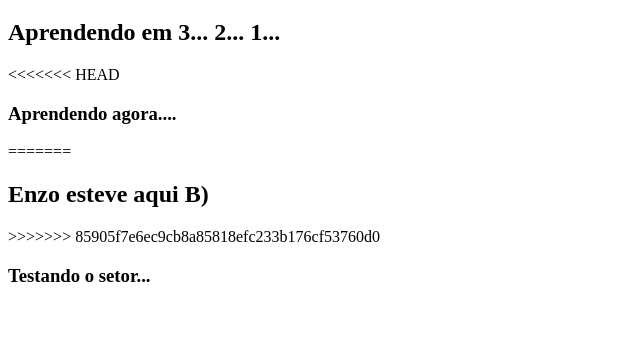
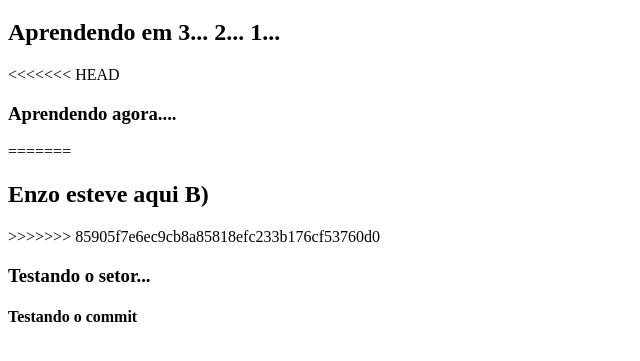
Before and after one commit to ViAndrade/Engenharia-de-Software-III, a plain HTML site: page index.html in a window 1280 px wide. Shown: the part 61-422 px from the top of the page, without its empty margins (0-640 px from the left). Drawn offline with Linux system fonts and the light colour scheme.

Commit message:
adoletinha

```diff
--- a/index.html
+++ b/index.html
@@ -15,6 +15,7 @@
     <h2>Enzo esteve aqui B)</h2>
 >>>>>>> 85905f7e6ec9cb8a85818efc233b176cf53760d0
     <h3>Testando o setor...</h3>
+    <h4>Testando o commit</h4>
 
 </body>
 </html>
```
